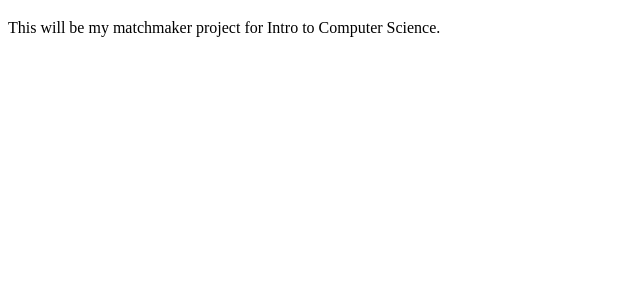
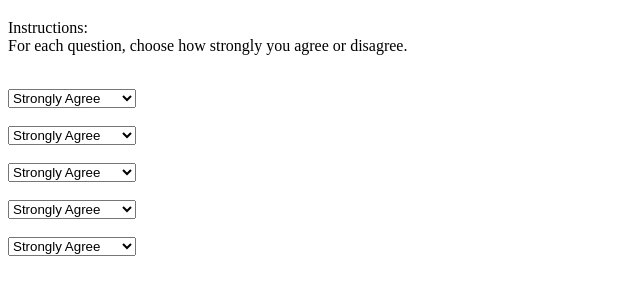
Before and after one commit to JoshFaulstroh/Matchmaker, a plain HTML site: page index.html in a window 1280 px wide. Shown: the part 61-356 px from the top of the page, without its empty margins (0-640 px from the left). Drawn offline with Linux system fonts and the light colour scheme.

Commit message:
Initial commit

```diff
--- a/index.html
+++ b/index.html
@@ -1,11 +1,68 @@
 <!DOCTYPE html>
 <html lang="en">
+
+<!--
+    Author: Joshua Faulstroh
+    Project: Matchmaker
+
+    All Rights Reserved
+-->
 <head>
     <meta charset="UTF-8">
     <title>Matchmaker</title>
 </head>
+
 <body>
     <h1>Josh Faulstroh's Matchmaker</h1>
-    <p>This will be my matchmaker project for Intro to Computer Science.</p>
+    <p>Instructions:<br/>
+    For each question, choose how strongly you agree or disagree.</p>
+    <label id="q1"></label><br/>
+    <select>
+        <option value="5">Strongly Agree</option>
+        <option value="4">Agree</option>
+        <option value="3">Neutral</option>
+        <option value="2">Disagree</option>
+        <option value="1">Strongly Disagree</option>
+    </select>
+    <br/>
+    <label id="q2"></label><br/>
+    <select>
+        <option value="5">Strongly Agree</option>
+        <option value="4">Agree</option>
+        <option value="3">Neutral</option>
+        <option value="2">Disagree</option>
+        <option value="1">Strongly Disagree</option>
+    </select>
+    <br/>
+    <label id="q3"></label><br/>
+    <select>
+        <option value="5">Strongly Agree</option>
+        <option value="4">Agree</option>
+        <option value="3">Neutral</option>
+        <option value="2">Disagree</option>
+        <option value="1">Strongly Disagree</option>
+    </select>
+    <br/>
+    <label id="q4"></label><br/>
+    <select>
+        <option value="5">Strongly Agree</option>
+        <option value="4">Agree</option>
+        <option value="3">Neutral</option>
+        <option value="2">Disagree</option>
+        <option value="1">Strongly Disagree</option>
+    </select>
+    <br/>
+    <label id="q5"></label><br/>
+    <select>
+        <option value="5">Strongly Agree</option>
+        <option value="4">Agree</option>
+        <option value="3">Neutral</option>
+        <option value="2">Disagree</option>
+        <option value="1">Strongly Disagree</option>
+    </select>
+<script>
+    console.log("Starting Matchmaker...")
+</script>
+
 </body>
 </html>
```
